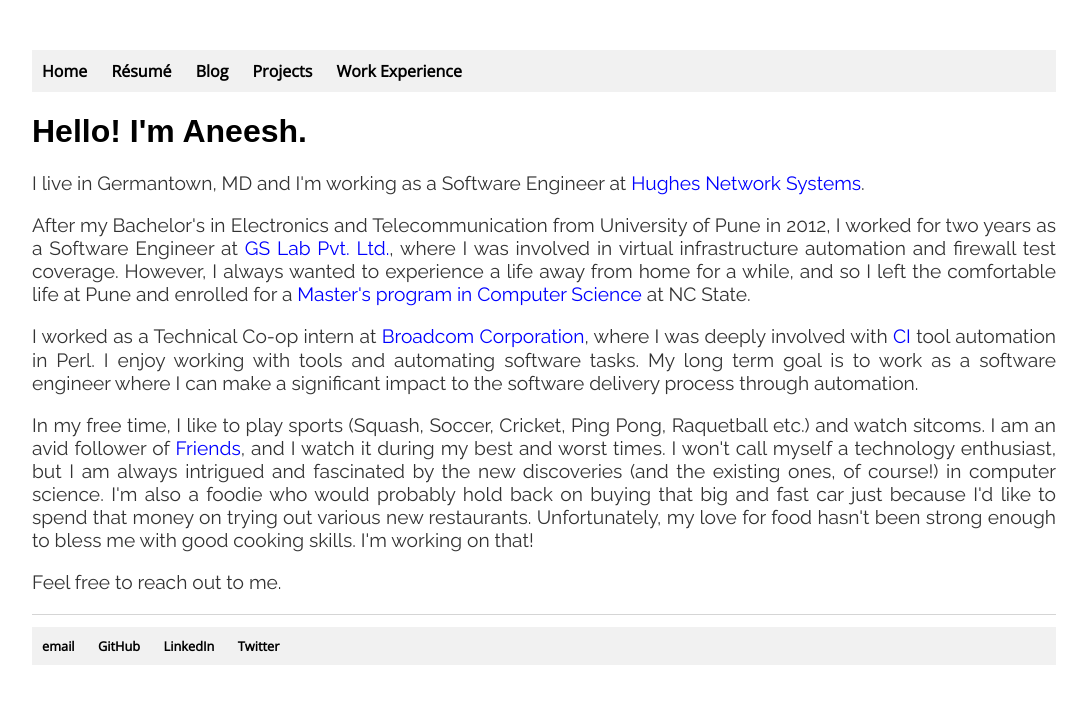
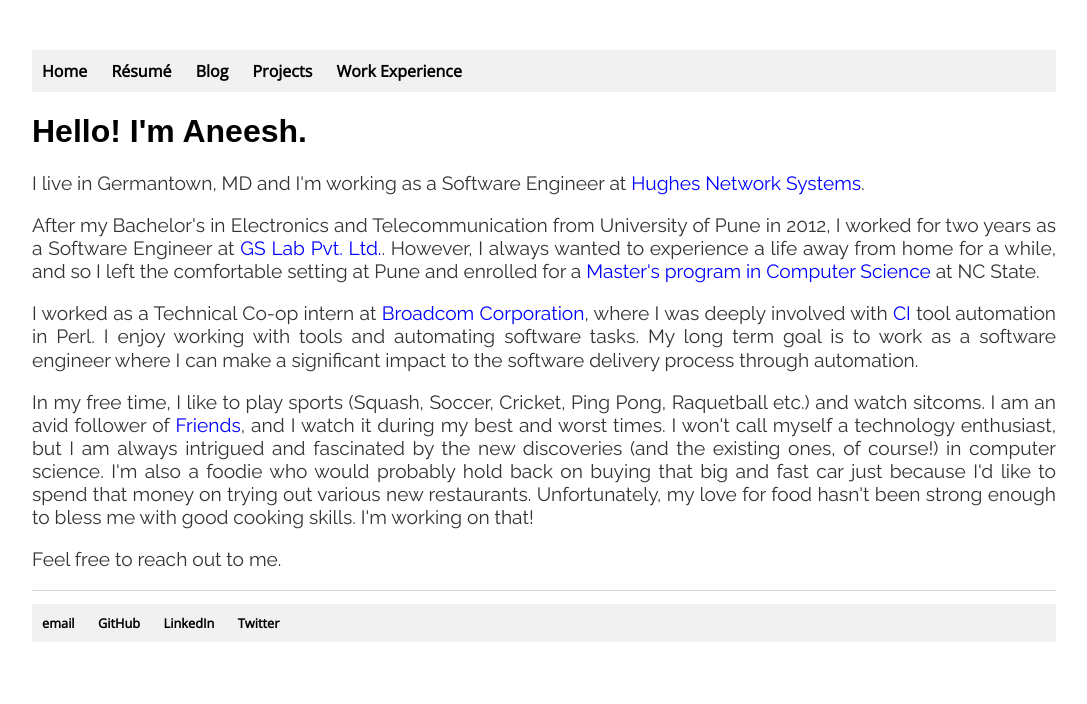
Before and after one commit to aneeshkher/aneeshkher.github.io, a Jekyll site: the page built from index.html, in a window 1280 px wide. Shown: the top 704 px of the page, without its empty margins (96-1183 px from the left). Built offline with Jekyll 4.4.1, drawn with Linux system fonts in a browser that asks for light colours.

Commit message:
Remove cached and commit

```diff
--- a/index.html
+++ b/index.html
@@ -7,8 +7,7 @@
 	<p class="para_gen">I live in Germantown, MD and I'm working as a Software Engineer at <a class="res" href="http://www.hughes.com/" target="_blank">
 		Hughes Network Systems</a>.</p>
 	<p class="para_gen">After my Bachelor's in Electronics and Telecommunication from University of Pune in 2012, I worked for two years as a
-		Software Engineer at <a class="res" href="http://www.gslab.com" target="_blank">GS Lab Pvt. Ltd.</a>, where I was involved in virtual infrastructure
-		automation and firewall test coverage. However, I always wanted to experience a life away from home for a while, and so I left the comfortable life
+		Software Engineer at <a class="res" href="http://www.gslab.com" target="_blank">GS Lab Pvt. Ltd.</a>. However, I always wanted to experience a life away from home for a while, and so I left the comfortable setting
 		at Pune and enrolled for a <a class="res" href="https://www.csc.ncsu.edu/" target="_blank"> Master's program in Computer Science</a> at NC State.</p>
 	<p class="para_gen">I worked as a Technical Co-op intern at <a class="res" href="https://www.broadcom.com" target="_blank">Broadcom
 		Corporation</a>, where I was deeply involved with <a class="res" href="https://en.wikipedia.org/wiki/Continuous_integration" target="_blank">CI</a>
```
